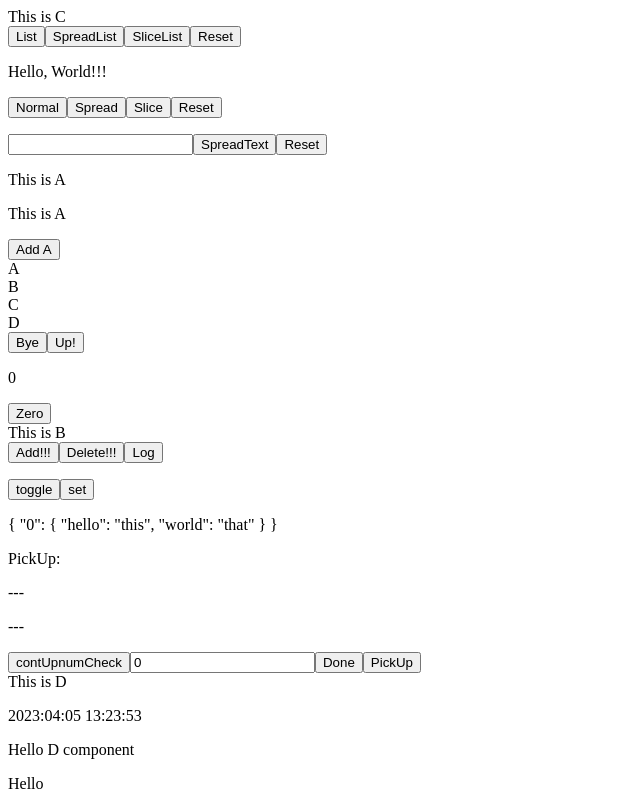
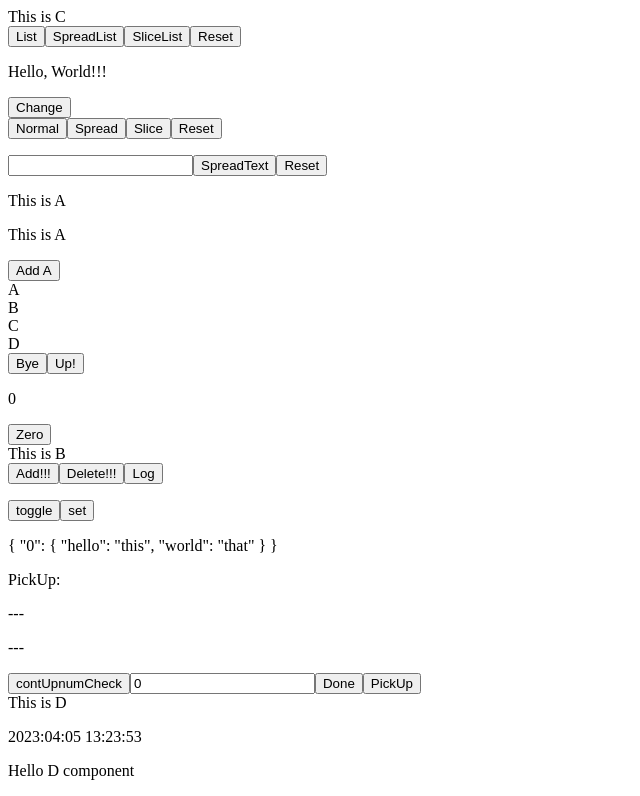
Before and after one commit to koyamal/pra_vue3, a Vue app in the folder vuePractive/: page / in a window 1280 px wide. Shown: the top 796 px of the page, without its empty margins (0-640 px from the left). Built offline with nearby package versions, Linux system fonts and the light colour scheme.

Commit message:
Add button

```diff
--- a/vuePractive/src/components/atom/C.vue
+++ b/vuePractive/src/components/atom/C.vue
@@ -86,6 +86,7 @@
   <p>
     <div>
       <p v-if="vIfFlag">Hello, World!!!</p>
+      <button @click="() => vIfFlag = !vIfFlag">Change</button>
     </div>
     <button @click="editNomal">Normal</button>
     <button @click="editSpreadNomal">Spread</button>
```
